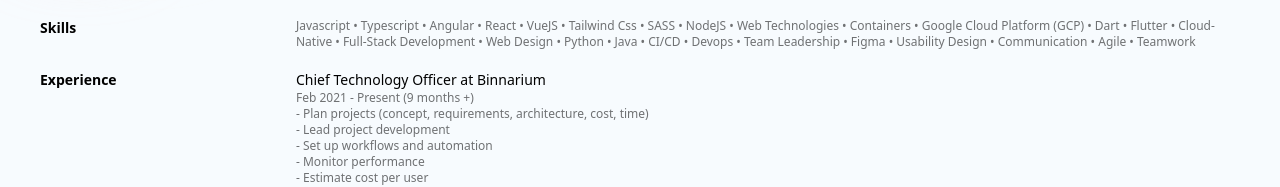
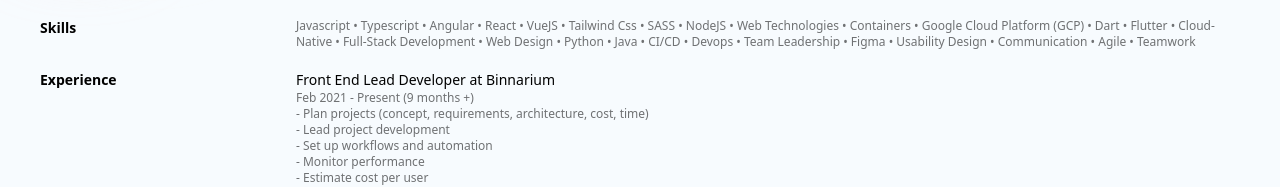
Before and after one commit to baesparza/deprecated-byBruno.io, a React (Vite) app: page /resume in a window 1280 px wide. Shown: the part 224-411 px from the top of the page. Built offline with nearby package versions, Linux system fonts and the light colour scheme.

Commit message:
Update resume.page.tsx

```diff
--- a/src/resume/resume.page.tsx
+++ b/src/resume/resume.page.tsx
@@ -77,7 +77,7 @@ export function Resume() {
                     <ResumeSectionContent>
                         <ResumeSectionContentGroup>
                             <ResumeSectionContentTitle>
-                                Chief Technology Officer at Binnarium
+                                Front End Lead Developer at Binnarium
                             </ResumeSectionContentTitle>
                             <ResumeSectionContentDate>
                                 Feb 2021 - Present (9 months +)
```
